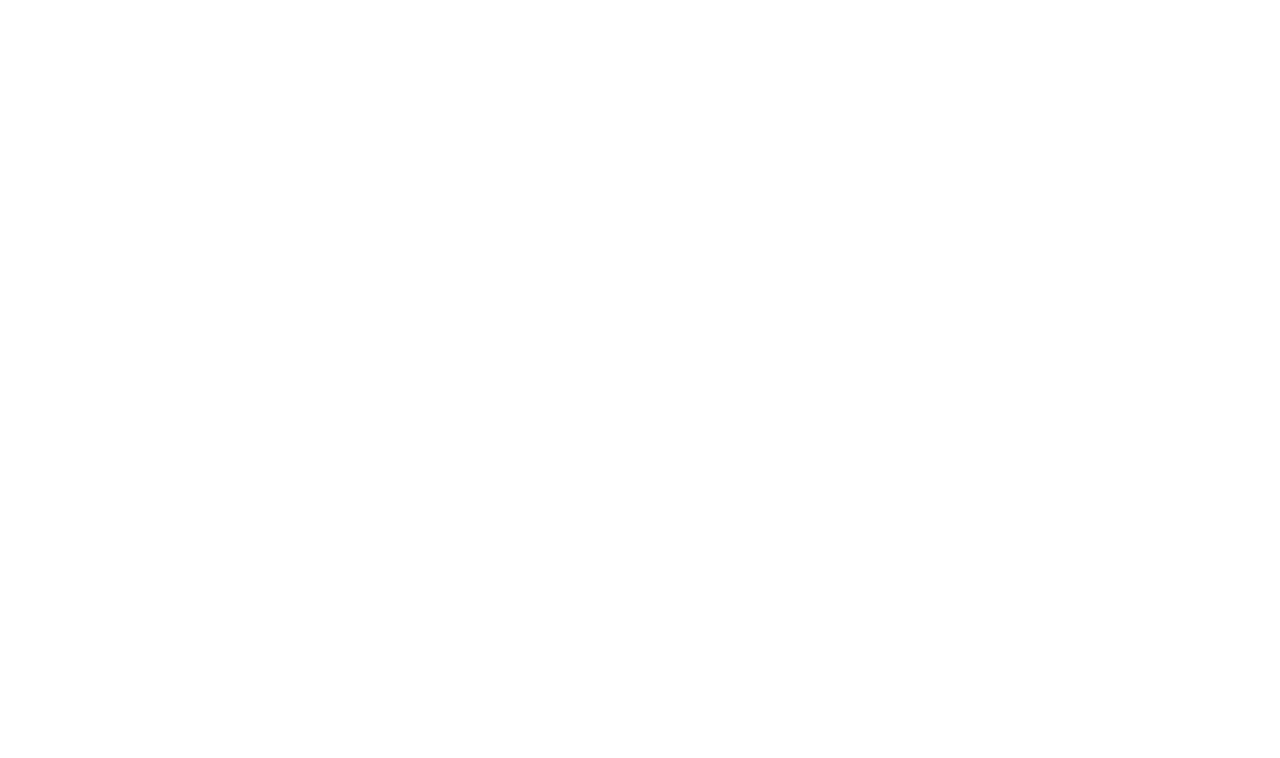
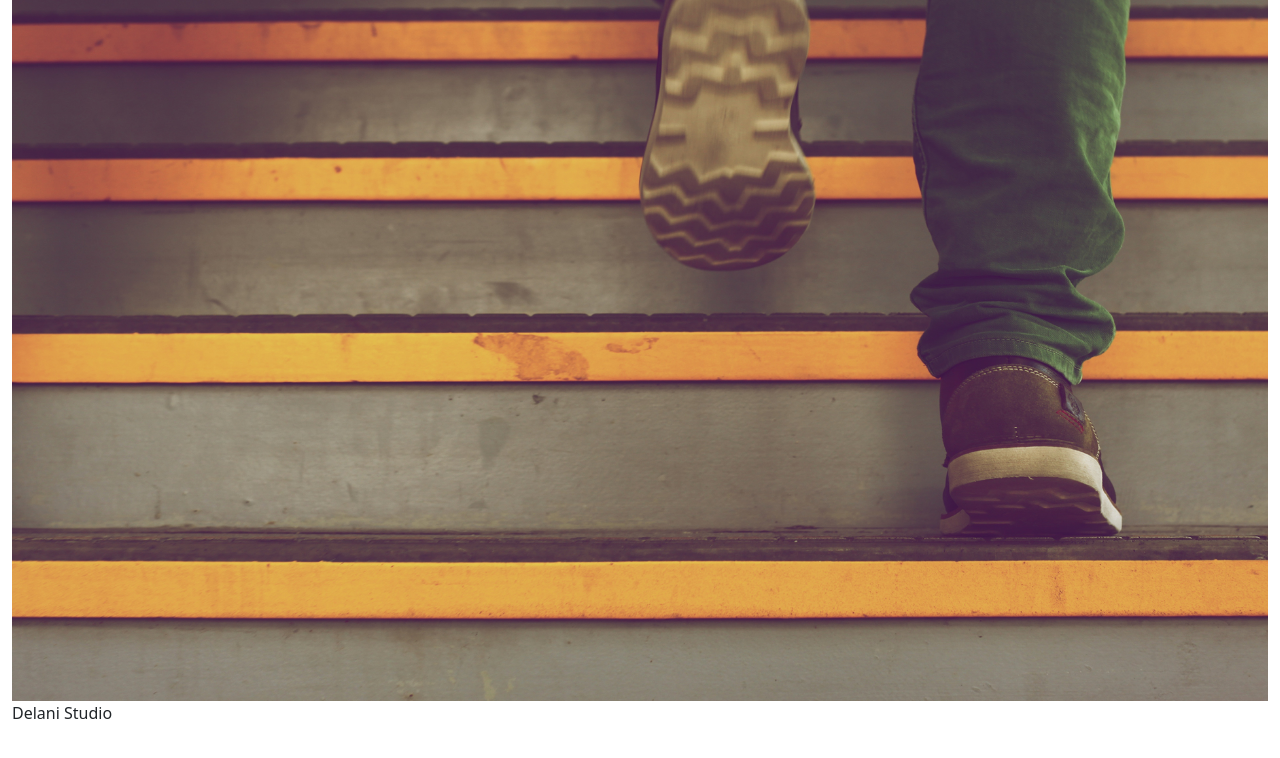
Before and after one commit to MwitaBrian/Delani-Studio, a plain HTML site: page index.html in a window 1280 px wide. Drawn offline with nearby package versions, Linux system fonts and the light colour scheme.

Commit message:
Add header background image

```diff
--- a/index.html
+++ b/index.html
@@ -8,7 +8,10 @@
   <title>Delani Studio</title>
 </head>
 <body>
+<div class="container-fluid">
+  <img src="assets/backgrounds/h_img.jpg" class="img-fluid" alt="">
+  <p>Delani Studio</p>
+</div>
 
-  </div>
 </body>
 </html>
```
